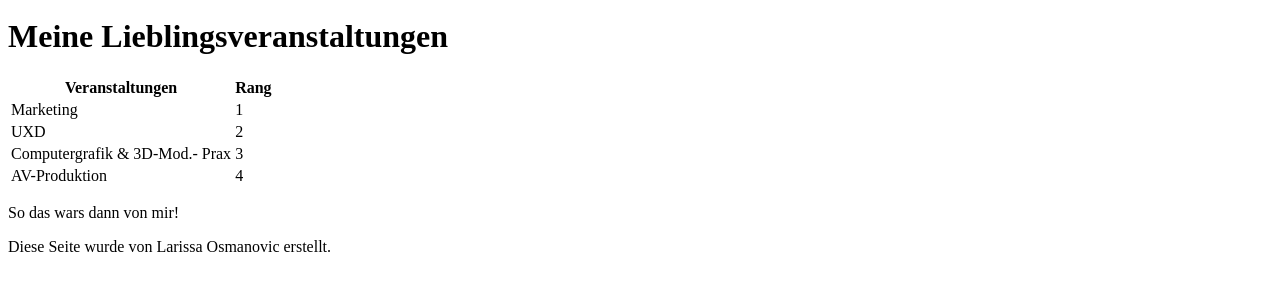
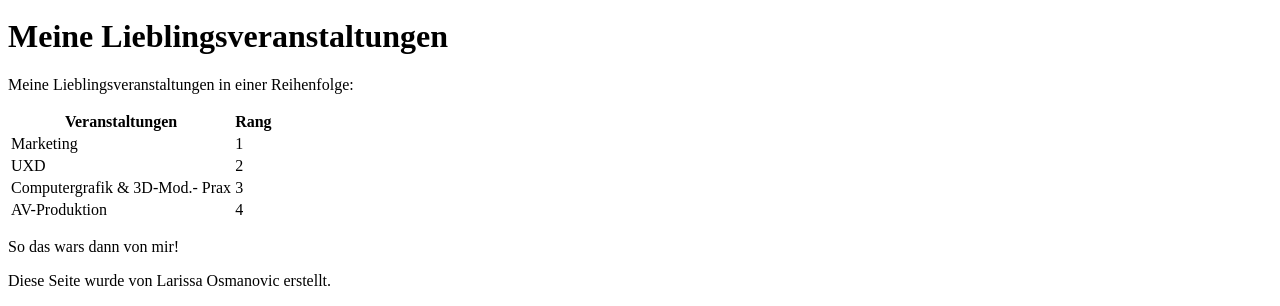
Before and after one commit to LarissaOsmanovic/GIS-SoSe-2021, a plain HTML site: page Praktikumsabgabe.1.2/Steckbrief.html in a window 1280 px wide. Shown: the part 1503-1809 px from the top of the page. Before the commit the page ends 1775 px from the top, so only its background shows below. Drawn offline with Linux system fonts and the light colour scheme.

Commit message:
Update steckbrief

```diff
--- a/Praktikumsabgabe.1.2/Steckbrief.html
+++ b/Praktikumsabgabe.1.2/Steckbrief.html
@@ -40,6 +40,7 @@
             dabei!!! Ich selber studiere OnlineMedien, ein Sudiengang der zu empfehlen ist.</p>
 
         <h1>Meine Lieblingsveranstaltungen</h1>
+        <p>Meine Lieblingsveranstaltungen in einer Reihenfolge:</p>
             <table>
                 <thead>
                     <tr>
@@ -70,10 +71,10 @@
             <p>So das wars dann von mir!</p>
     </main>
 
-
     <footer>
       <p>Diese Seite wurde von Larissa Osmanovic erstellt.</p>
     </footer>
+
 </body>
 
 </html>
```
